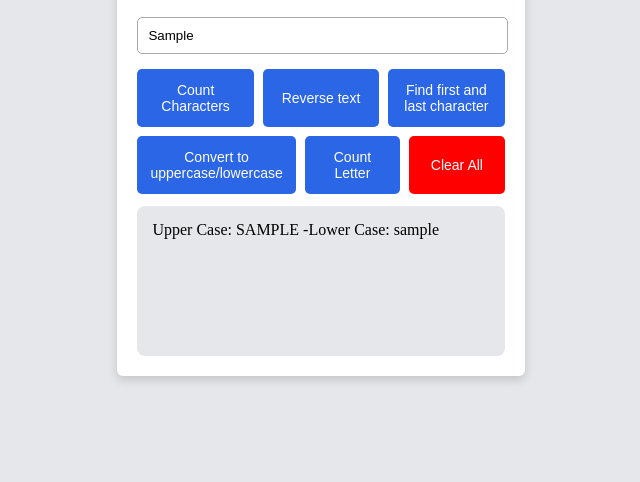
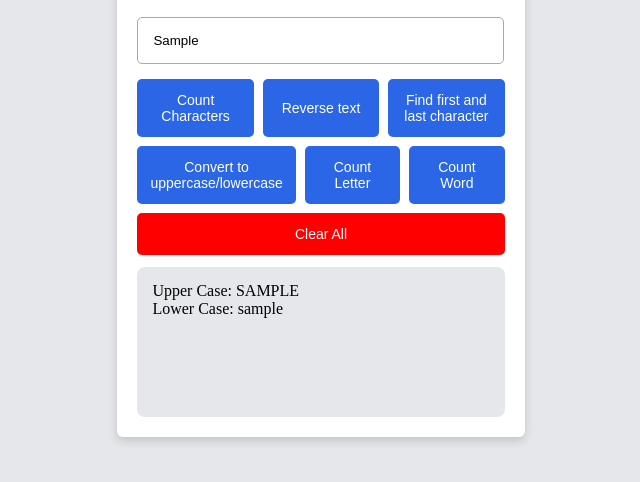
Before and after one commit to riyyan-optiverse/riyyan-webworks, a plain HTML site: page form/javaScript/textManipulationTool.html in a window 1280 px wide. Both pictures are taken after typing "Sample" into the empty fields and a click on the button "Convert to uppercase/lowercase". Shown: the part 98-580 px from the top of the page, without its empty margins (319-959 px from the left). Drawn offline with Linux system fonts and the light colour scheme.

Commit message:
updated the TMT

```diff
--- a/form/javaScript/textManipulationTool.html
+++ b/form/javaScript/textManipulationTool.html
@@ -22,8 +22,8 @@
         text-align: center;
       }
       input {
-        width: 95%;
-        padding: 10px;
+        width: 91%;
+        padding: 15px;
         outline: none;
         margin-bottom: 15px;
         border-radius: 5px;
@@ -60,7 +60,6 @@
         background: #e5e7eb;
         padding: 15px;
         border-radius: 8px;
-
       }
     </style>
   </head>
@@ -76,6 +75,7 @@
           Convert to uppercase/lowercase
         </button>
         <button onclick="countLetter()">Count Letter</button>
+        <button onclick="countWord()">Count Word</button>
         <button class="del_btn" onclick="clearAll()">Clear All</button>
       </div>
       <div id="output"></div>
@@ -86,7 +86,7 @@
         return text;
       }
       function display(result) {
-        document.getElementById("output").textContent = result;
+        document.getElementById("output").innerHTML = result;
       }
       function countChars() {
         let text = getValue();
@@ -117,7 +117,7 @@
         }
         let first = text.charAt(0);
         let last = text.at(-1);
-        display(`First Letter: ${first} \n -Last Letter: ${last}`);
+        display(`First Letter: ${first}<br> Last Letter: ${last}`);
       }
       function upAndLowerCase() {
         let text = getValue();
@@ -127,11 +127,11 @@
         }
         let up = text.toUpperCase();
         let down = text.toLowerCase();
-        display(`Upper Case: ${up} \n -Lower Case: ${down}`);
+        display(`Upper Case: ${up} <br> Lower Case: ${down}`);
       }
       function countLetter() {
         let text = getValue();
-         if (text === "") {
+        if (text === "") {
           display("Please Enter something");
           return;
         }
@@ -149,6 +149,18 @@
 
         display(`Letter "${letter}" appears ${count} times.`);
       }
+      function countWord() {
+        let text = getValue();
+        if (text.trim() === "") {
+          display("Please enter something");
+          return;
+        }
+
+        let words = text.trim().split(/\s+/);
+        let wordCount = words.length;
+
+        display(`Word count: ${wordCount}`);
+      }
       function clearAll() {
         document.getElementById("input_card").value = "";
         display("Output cleared.");
```
